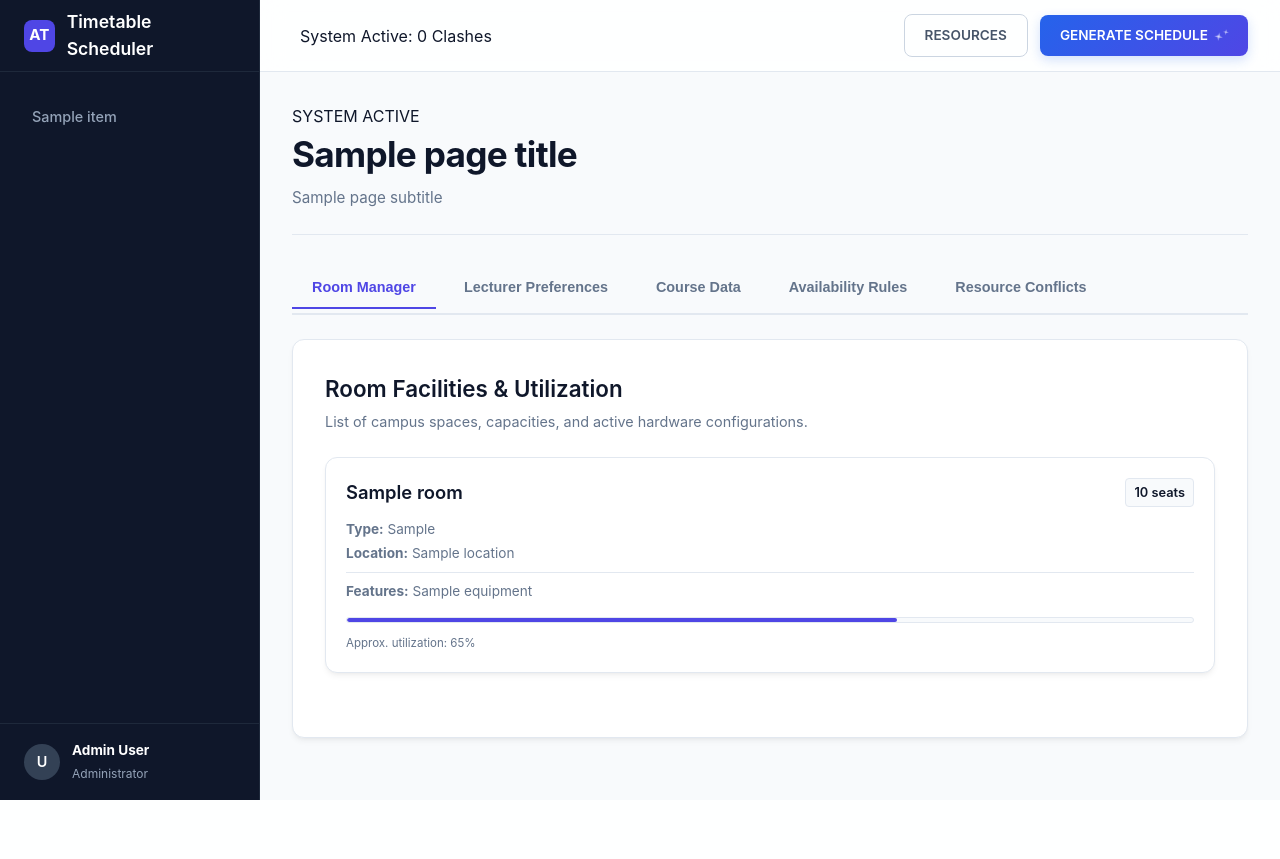
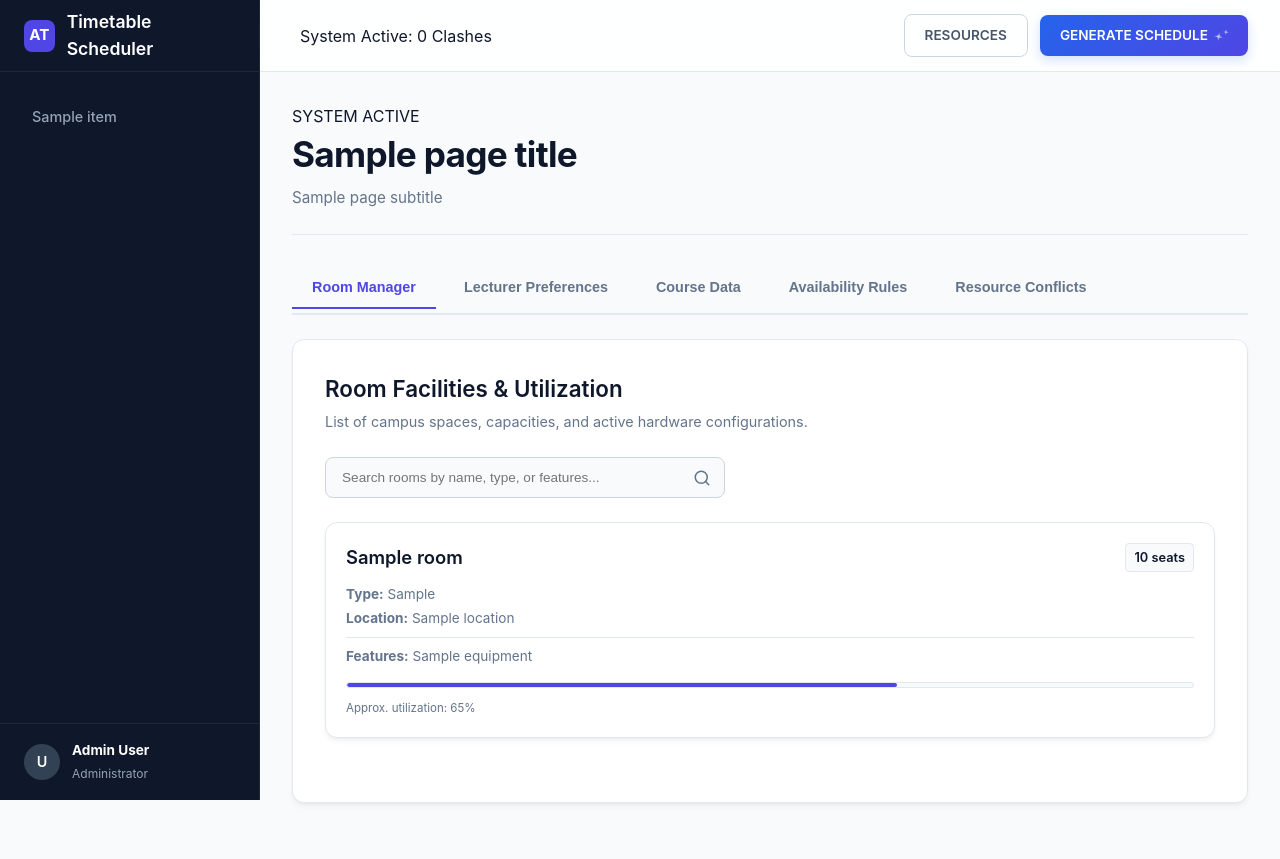
Before and after one commit to TSavage101/agentic-ai-timetable-scheduling-system, a FastAPI app: template app/templates/pages/resources.html in a window 1280 px wide. Before the commit the page ends 800 px from the top, so only its background shows below. Run offline with FastAPI, Linux system fonts and the light colour scheme; the template is opened without the code that fills it: most values are stand-ins (such as "Sample title", 1, 10 or a date in 2020); some web fonts are replaced.

Commit message:
Add room search input with live search filtering functionality in Room Manager tab

```diff
--- a/app/templates/pages/resources.html
+++ b/app/templates/pages/resources.html
@@ -21,18 +21,25 @@
       </div>
     </div>
 
+    <div style="margin-bottom: 24px; max-width: 400px; position: relative;">
+      <input type="text" id="room-search-input" placeholder="Search rooms by name, type, or features..." style="width: 100%; padding: 12px 16px; border: 1.5px solid #cbd5e1; border-radius: var(--radius-sm); font-size: 0.85rem;" onkeyup="filterRooms()" />
+      <span style="position: absolute; right: 14px; top: 12px; color: var(--text-muted);">
+        <svg viewBox="0 0 24 24" width="18" height="18" fill="none" stroke="currentColor" stroke-width="2" stroke-linecap="round" stroke-linejoin="round"><circle cx="11" cy="11" r="8"></circle><line x1="21" y1="21" x2="16.65" y2="16.65"></line></svg>
+      </span>
+    </div>
+
     <div class="upload-cards-grid">
       {% for room in room_options %}
-      <div class="kpi-card" style="align-items: flex-start; flex-direction: column; gap: 12px; padding: 20px;">
+      <div class="kpi-card room-card-item" style="align-items: flex-start; flex-direction: column; gap: 12px; padding: 20px; display: flex;">
         <div style="display: flex; width: 100%; justify-content: space-between; align-items: center;">
-          <h3 style="margin: 0; font-size: 1.15rem; font-weight: 600;">{{ room.name }}</h3>
+          <h3 class="room-name" style="margin: 0; font-size: 1.15rem; font-weight: 600;">{{ room.name }}</h3>
           <span class="room-pill">{{ room.capacity }} seats</span>
         </div>
         <div style="font-size: 0.85rem; color: var(--text-muted); display: flex; flex-direction: column; gap: 4px; width: 100%;">
-          <span><strong>Type:</strong> {{ room.room_type|title }}</span>
+          <span><strong>Type:</strong> <span class="room-type">{{ room.room_type|title }}</span></span>
           <span><strong>Location:</strong> {{ room.location }}</span>
           <span style="border-top: 1px solid var(--grid-border); padding-top: 8px; margin-top: 4px;">
-            <strong>Features:</strong> {{ room.equipment|join(', ') if room.equipment else 'Standard Whiteboard' }}
+            <strong>Features:</strong> <span class="room-features">{{ room.equipment|join(', ') if room.equipment else 'Standard Whiteboard' }}</span>
           </span>
         </div>
         <div class="signal-gauge-bar" style="width: 100%; height: 6px; margin-top: 4px;">
@@ -208,6 +215,23 @@
 
 <!-- Tabs script -->
 <script>
+  function filterRooms() {
+    const query = document.getElementById('room-search-input').value.toLowerCase();
+    const cards = document.querySelectorAll('.room-card-item');
+
+    cards.forEach(card => {
+      const name = card.querySelector('.room-name').textContent.toLowerCase();
+      const type = card.querySelector('.room-type').textContent.toLowerCase();
+      const features = card.querySelector('.room-features').textContent.toLowerCase();
+
+      if (name.includes(query) || type.includes(query) || features.includes(query)) {
+        card.style.setProperty('display', 'flex', 'important');
+      } else {
+        card.style.setProperty('display', 'none', 'important');
+      }
+    });
+  }
+
   function switchTab(tabId) {
     // Hide all tab content panes
     document.querySelectorAll('.tab-pane').forEach(p => p.classList.remove('active'));
```
